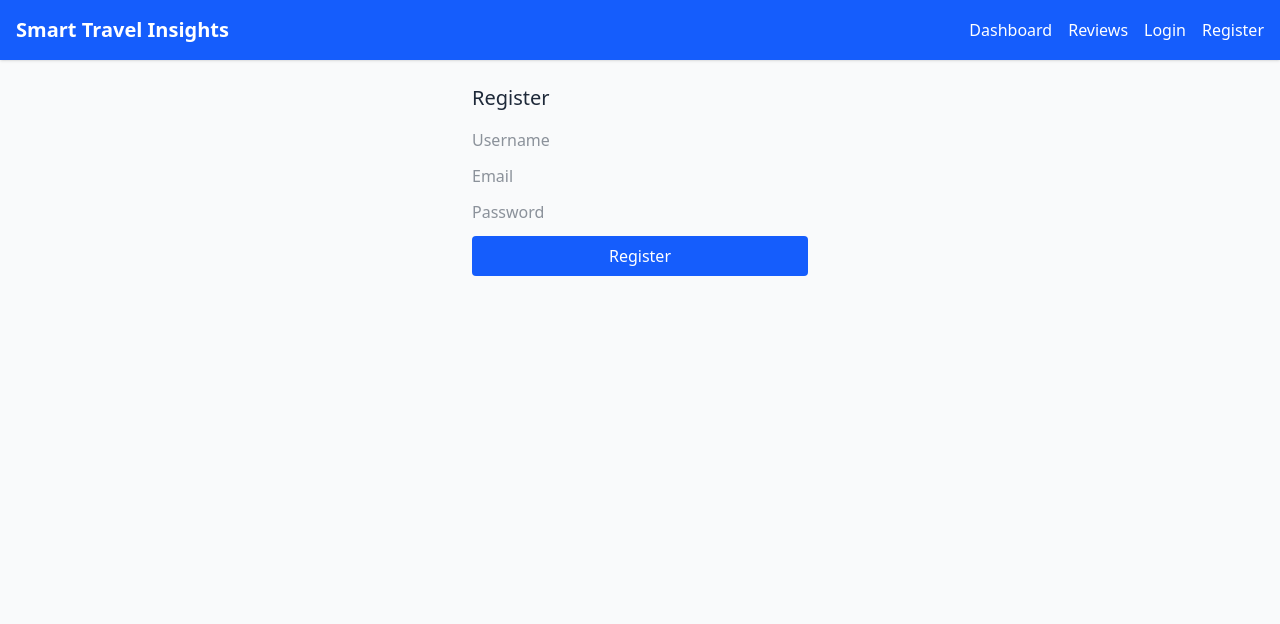
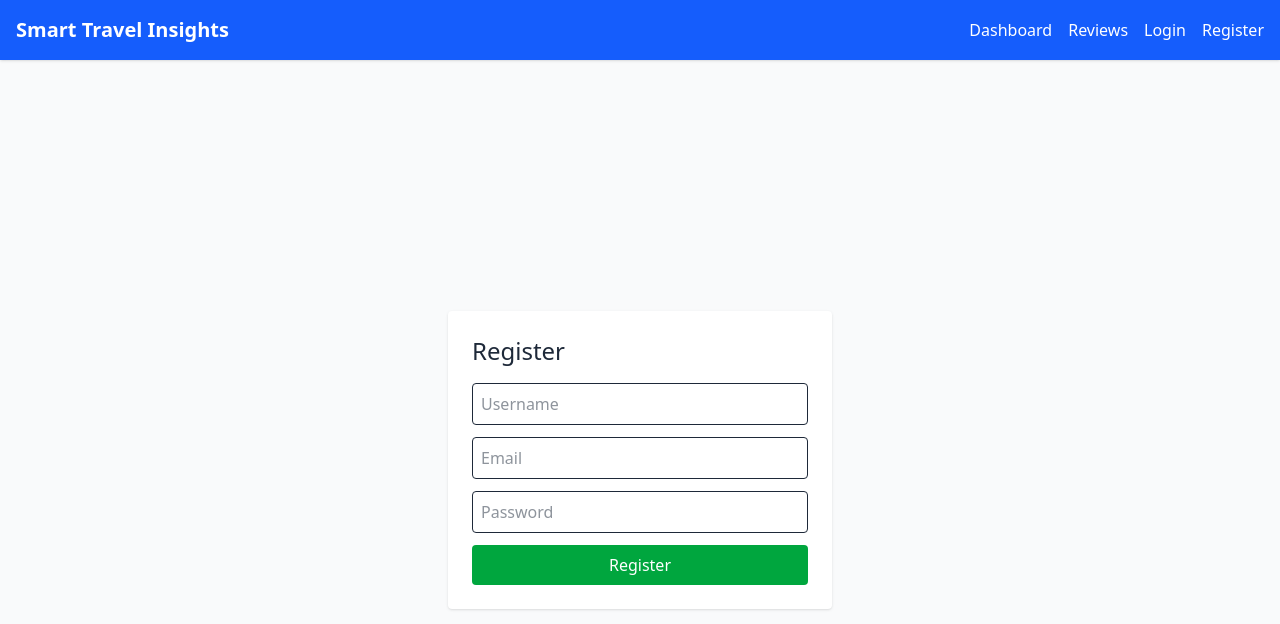
Before and after one commit to Ukashatu40/Unilink-backend-scaffold, a React (Vite) app in the folder smart-travel-frontend/: page /register in a window 1280 px wide. Shown: the top 624 px of the page. Built offline with nearby package versions, Linux system fonts and the light colour scheme; no server answers.

Commit message:
feat: Made some changes

```diff
--- a/smart-travel-frontend/src/pages/Dashboard.jsx
+++ b/smart-travel-frontend/src/pages/Dashboard.jsx
@@ -3,6 +3,10 @@ import SearchBar from "../components/SearchBar";
 import WeatherCard from "../components/WeatherCard";
 import TrafficCard from "../components/TrafficCard";
 import { API_BASE_URL } from "../config";
+import SearchHistoryTable from "../components/SearchHistoryTable";
+const token = localStorage.getItem("token");
+// eslint-disable-next-line no-unused-vars
+import { motion } from "framer-motion";
 
 function Dashboard() {
   const [weather, setWeather] = useState(null);
@@ -17,9 +21,19 @@ function Dashboard() {
     setTraffic(null);
 
     try {
+      const token = localStorage.getItem("token");
+
       const [weatherRes, trafficRes] = await Promise.all([
-        fetch(`${API_BASE_URL}/weather/${city}`),
-        fetch(`${API_BASE_URL}/traffic/${city}`),
+        fetch(`${API_BASE_URL}/weather/${city}`, {
+          headers: {
+            Authorization: `Bearer ${token}`,
+          },
+        }),
+        fetch(`${API_BASE_URL}/traffic/${city}`, {
+          headers: {
+            Authorization: `Bearer ${token}`,
+          },
+        }),
       ]);
 
       if (!weatherRes.ok || !trafficRes.ok)
@@ -39,15 +53,68 @@ function Dashboard() {
   };
 
   return (
-    <div className="min-h-screen flex flex-col items-center pt-20 px-4">
-      <h1 className="text-3xl font-bold mb-6 text-blue-700">Smart Travel Insights</h1>
-      <SearchBar onSearch={handleSearch} />
+    <div className="min-h-screen bg-gray-50 flex flex-col pt-20 px-4 md:px-8">
+      {/* Page Header */}
+      <motion.h1
+        className="text-3xl md:text-4xl font-bold text-center text-blue-700 mb-10"
+        initial={{ opacity: 0, y: -20 }}
+        animate={{ opacity: 1, y: 0 }}
+        transition={{ duration: 0.5 }}
+      >
+        Smart Travel Insights
+      </motion.h1>
 
-      {loading && <p className="mt-6 text-gray-500">Loading...</p>}
-      {error && <p className="mt-6 text-red-500">{error}</p>}
+      {/* Search Bar */}
+      <motion.div
+        className="max-w-2xl mx-auto w-full mb-6"
+        initial={{ opacity: 0 }}
+        animate={{ opacity: 1 }}
+        transition={{ delay: 0.3 }}
+      >
+        <SearchBar onSearch={handleSearch} />
+      </motion.div>
 
-      <WeatherCard data={weather} />
-      <TrafficCard data={traffic} />
+      {/* Loading / Error States */}
+      {loading && <p className="text-gray-500 text-center mt-4">Loading...</p>}
+      {error && <p className="text-red-500 text-center mt-4">{error}</p>}
+
+      {/* Info Cards Grid */}
+      <div className="grid grid-cols-1 md:grid-cols-2 gap-6 mt-8 w-full max-w-5xl mx-auto">
+        <motion.div
+          className="bg-white shadow-md rounded-xl p-4 hover:shadow-lg transition"
+          initial={{ opacity: 0, y: 30 }}
+          animate={{ opacity: 1, y: 0 }}
+          transition={{ duration: 0.5 }}
+        >
+          <h3 className="font-semibold text-gray-700 mb-3">Weather</h3>
+          <WeatherCard data={weather} />
+        </motion.div>
+
+        <motion.div
+          className="bg-white shadow-md rounded-xl p-4 hover:shadow-lg transition"
+          initial={{ opacity: 0, y: 30 }}
+          animate={{ opacity: 1, y: 0 }}
+          transition={{ duration: 0.5, delay: 0.1 }}
+        >
+          <h3 className="font-semibold text-gray-700 mb-3">Traffic</h3>
+          <TrafficCard data={traffic} />
+        </motion.div>
+      </div>
+
+      {/* Search History Section */}
+      <motion.div
+        className="mt-10 w-full max-w-5xl mx-auto"
+        initial={{ opacity: 0, y: 40 }}
+        animate={{ opacity: 1, y: 0 }}
+        transition={{ duration: 0.6, delay: 0.2 }}
+      >
+        <h2 className="text-xl font-semibold mb-3 text-gray-800">
+          Recent Searches
+        </h2>
+        <div className="bg-white rounded-xl shadow-md p-4 overflow-x-auto">
+          <SearchHistoryTable token={token} />
+        </div>
+      </motion.div>
     </div>
   );
 }
--- a/smart-travel-frontend/src/pages/Login.jsx
+++ b/smart-travel-frontend/src/pages/Login.jsx
@@ -1,54 +1,56 @@
 // src/pages/Login.jsx
 import { useState } from "react";
 import { useNavigate } from "react-router-dom";
+import { API_BASE_URL } from "../config";
 
 export default function Login() {
   const [form, setForm] = useState({ email: "", password: "" });
   const [message, setMessage] = useState("");
+  const [loading, setLoading] = useState(false);
   const navigate = useNavigate();
 
-  const handleChange = (e) => {
-    setForm({ ...form, [e.target.name]: e.target.value });
-  };
+  const handleChange = (e) => setForm({ ...form, [e.target.name]: e.target.value });
 
   const handleSubmit = async (e) => {
     e.preventDefault();
+    setLoading(true);
+    setMessage("");
     try {
-      const res = await fetch("http://localhost:4000/auth/login", {
+      const res = await fetch(`${API_BASE_URL}/auth/login`, {
         method: "POST",
         headers: { "Content-Type": "application/json" },
         body: JSON.stringify(form),
       });
       const data = await res.json();
-
-      if (data.token) {
+      if (res.ok && data.token) {
         localStorage.setItem("token", data.token);
         localStorage.setItem("user", JSON.stringify(data.user));
-        setMessage("Login successful");
+        // redirect to reviews page (protected)
         navigate("/reviews");
       } else {
         setMessage(data.message || "Login failed");
       }
     } catch (err) {
-        console.error(err);
-      setMessage("Something went wrong");
+      console.error(err);
+      setMessage("Network error");
+    } finally {
+      setLoading(false);
     }
   };
 
   return (
-    <div className="p-6 max-w-sm mx-auto">
-      <h2 className="text-xl mb-4">Login</h2>
-      <form onSubmit={handleSubmit} className="flex flex-col gap-3">
-        <input name="email" placeholder="Email" onChange={handleChange} />
-        <input
-          name="password"
-          type="password"
-          placeholder="Password"
-          onChange={handleChange}
-        />
-        <button className="bg-green-600 text-white py-2 rounded">Login</button>
+    <div className="min-h-screen flex items-center justify-center p-4">
+      <form onSubmit={handleSubmit} className="w-full max-w-sm bg-white p-6 rounded shadow">
+        <h2 className="text-2xl mb-4">Login</h2>
+        <input name="email" type="email" placeholder="Email" required onChange={handleChange}
+          className="w-full mb-3 p-2 border rounded" />
+        <input name="password" type="password" placeholder="Password" required onChange={handleChange}
+          className="w-full mb-3 p-2 border rounded" />
+        <button disabled={loading} className="w-full bg-blue-600 text-white py-2 rounded">
+          {loading ? "Logging in..." : "Login"}
+        </button>
+        {message && <p className="mt-3 text-red-600">{message}</p>}
       </form>
-      {message && <p className="mt-3">{message}</p>}
     </div>
   );
 }
--- a/smart-travel-frontend/src/pages/Register.jsx
+++ b/smart-travel-frontend/src/pages/Register.jsx
@@ -1,45 +1,56 @@
 // src/pages/Register.jsx
 import { useState } from "react";
+import { useNavigate } from "react-router-dom";
+import { API_BASE_URL } from "../config";
 
 export default function Register() {
   const [form, setForm] = useState({ username: "", email: "", password: "" });
   const [message, setMessage] = useState("");
+  const [loading, setLoading] = useState(false);
+  const navigate = useNavigate();
 
-  const handleChange = (e) => {
-    setForm({ ...form, [e.target.name]: e.target.value });
-  };
+  const handleChange = (e) => setForm({ ...form, [e.target.name]: e.target.value });
 
   const handleSubmit = async (e) => {
     e.preventDefault();
+    setLoading(true);
+    setMessage("");
     try {
-      const res = await fetch("http://localhost:4000/auth/register", {
+      const res = await fetch(`${API_BASE_URL}/auth/register`, {
         method: "POST",
         headers: { "Content-Type": "application/json" },
         body: JSON.stringify(form),
       });
       const data = await res.json();
-      setMessage(data.message || "Registration successful");
+      if (res.ok) {
+        // registration OK — redirect to login page
+        navigate("/login");
+      } else {
+        setMessage(data.message || "Registration failed");
+      }
     } catch (err) {
-        console.error(err);
-      setMessage("Something went wrong");
+      console.error(err);
+      setMessage("Network error");
+    } finally {
+      setLoading(false);
     }
   };
 
   return (
-    <div className="p-6 max-w-sm mx-auto">
-      <h2 className="text-xl mb-4">Register</h2>
-      <form onSubmit={handleSubmit} className="flex flex-col gap-3">
-        <input name="username" placeholder="Username" onChange={handleChange} />
-        <input name="email" placeholder="Email" onChange={handleChange} />
-        <input
-          name="password"
-          type="password"
-          placeholder="Password"
-          onChange={handleChange}
-        />
-        <button className="bg-blue-600 text-white py-2 rounded">Register</button>
+    <div className="min-h-screen flex items-center justify-center p-4">
+      <form onSubmit={handleSubmit} className="w-full max-w-sm bg-white p-6 rounded shadow">
+        <h2 className="text-2xl mb-4">Register</h2>
+        <input name="username" placeholder="Username" required onChange={handleChange}
+          className="w-full mb-3 p-2 border rounded" />
+        <input name="email" type="email" placeholder="Email" required onChange={handleChange}
+          className="w-full mb-3 p-2 border rounded" />
+        <input name="password" type="password" placeholder="Password" required onChange={handleChange}
+          className="w-full mb-3 p-2 border rounded" />
+        <button disabled={loading} className="w-full bg-green-600 text-white py-2 rounded">
+          {loading ? "Registering..." : "Register"}
+        </button>
+        {message && <p className="mt-3 text-red-600">{message}</p>}
       </form>
-      {message && <p className="mt-3">{message}</p>}
     </div>
   );
 }
```
